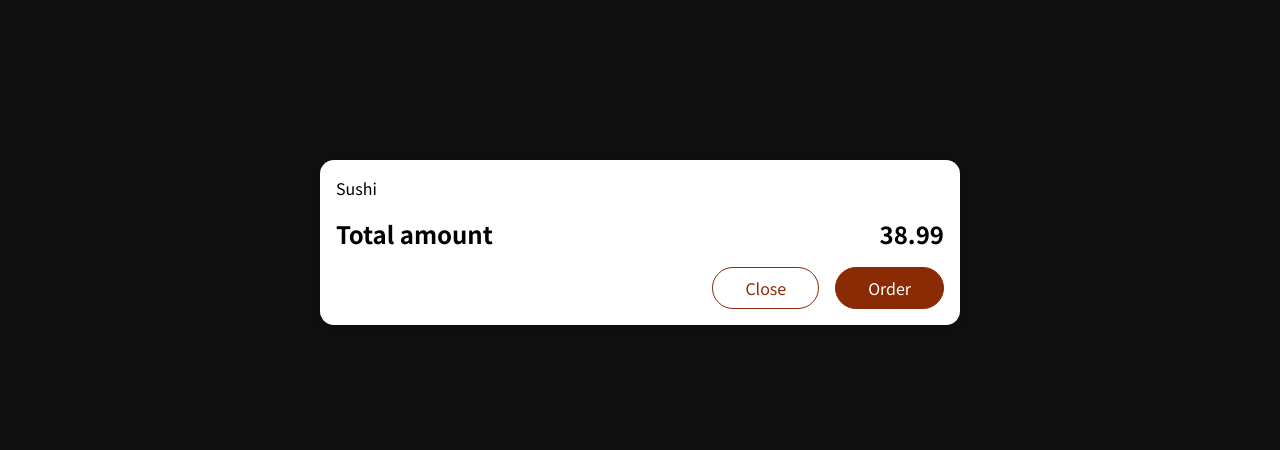
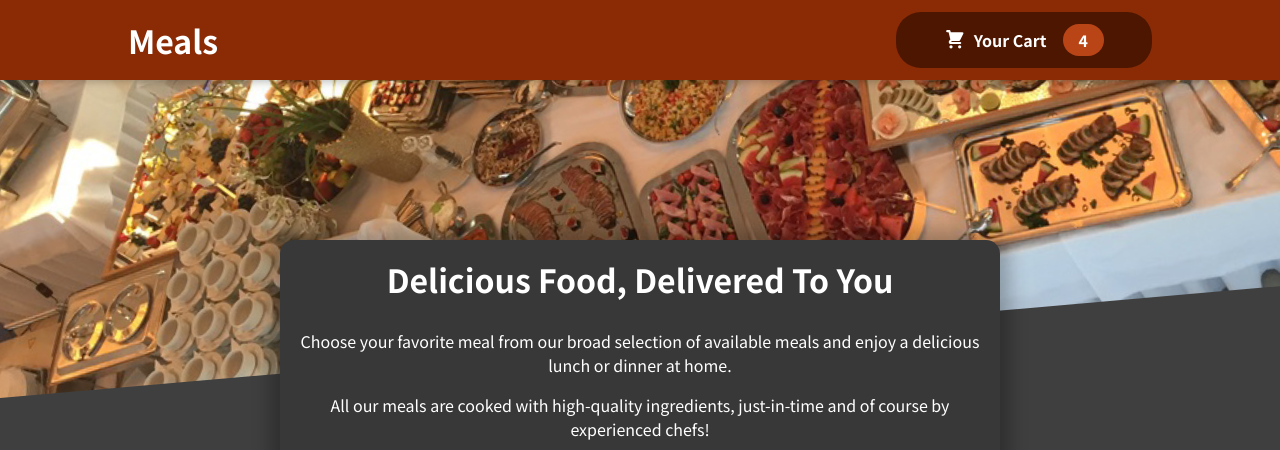
Before and after one commit to Sladjanna/react-food-order-app, a React (Create React App) app: page / in a window 1280 px wide. Shown: the top 450 px of the page. Built offline with nearby package versions, Linux system fonts and the light colour scheme.

Commit message:
hide modal from show at first on home page

```diff
--- a/src/App.js
+++ b/src/App.js
@@ -1,18 +1,27 @@
-import React from "react";
+import React, { useState } from "react";
 import Header from "./components/Layout/Header";
 import Meals from "./components/Meals/Meals";
 import Cart from "./components/Cart/Cart";
 
 function App() {
+  const [cartIsShown, setCartIsShown] = useState(false);
+
+const showCartHandler = () => {
+  setCartIsShown(true);
+};
+
+const hideCartHandler = () => {
+  setCartIsShown(false);
+};
+
   return (
-    <>
-      <Cart>
+    <React.Fragment>
+      {cartIsShown && <Cart />}
         <Header />
         <main>
           <Meals></Meals>
         </main>
-      </Cart>
-    </>
+    </React.Fragment>
   );
 }
 
```
Also changed, not shown: 1 other file (tests, documents, lock files or other folders).
